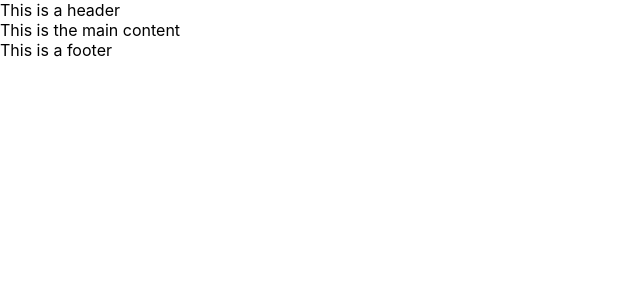
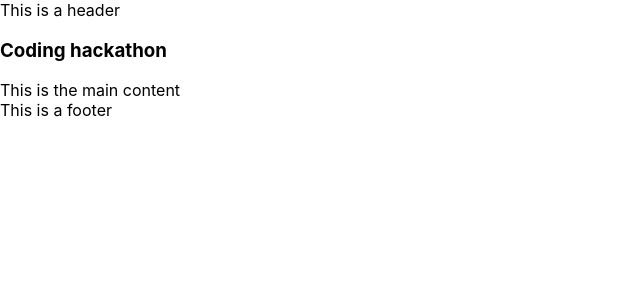
Before and after one commit to Deepshaded/ReactGettingStarted, a React (Create React App) app: page / in a window 1280 px wide. Shown: the top 300 px of the page, without its empty margins (0-640 px from the left). Built offline with nearby package versions, Linux system fonts and the light colour scheme.

Commit message:
using props to pass data

```diff
--- a/src/App.js
+++ b/src/App.js
@@ -9,7 +9,7 @@ function App() {
     <div>
       <Header>
       </Header>
-      <MainContent>
+      <MainContent pageTitle = {"Coding hackathon"}>
       </MainContent>
       <Footer/>
     </div>
--- a/src/components/maincontent.js
+++ b/src/components/maincontent.js
@@ -1,8 +1,9 @@
 import React from "react";
 
-function MainContent() {
+function MainContent(props) {
     return (
     <maincontent>
+        <h3>{props.pageTitle}</h3>
         This is the main content
     </maincontent>
     )
```
